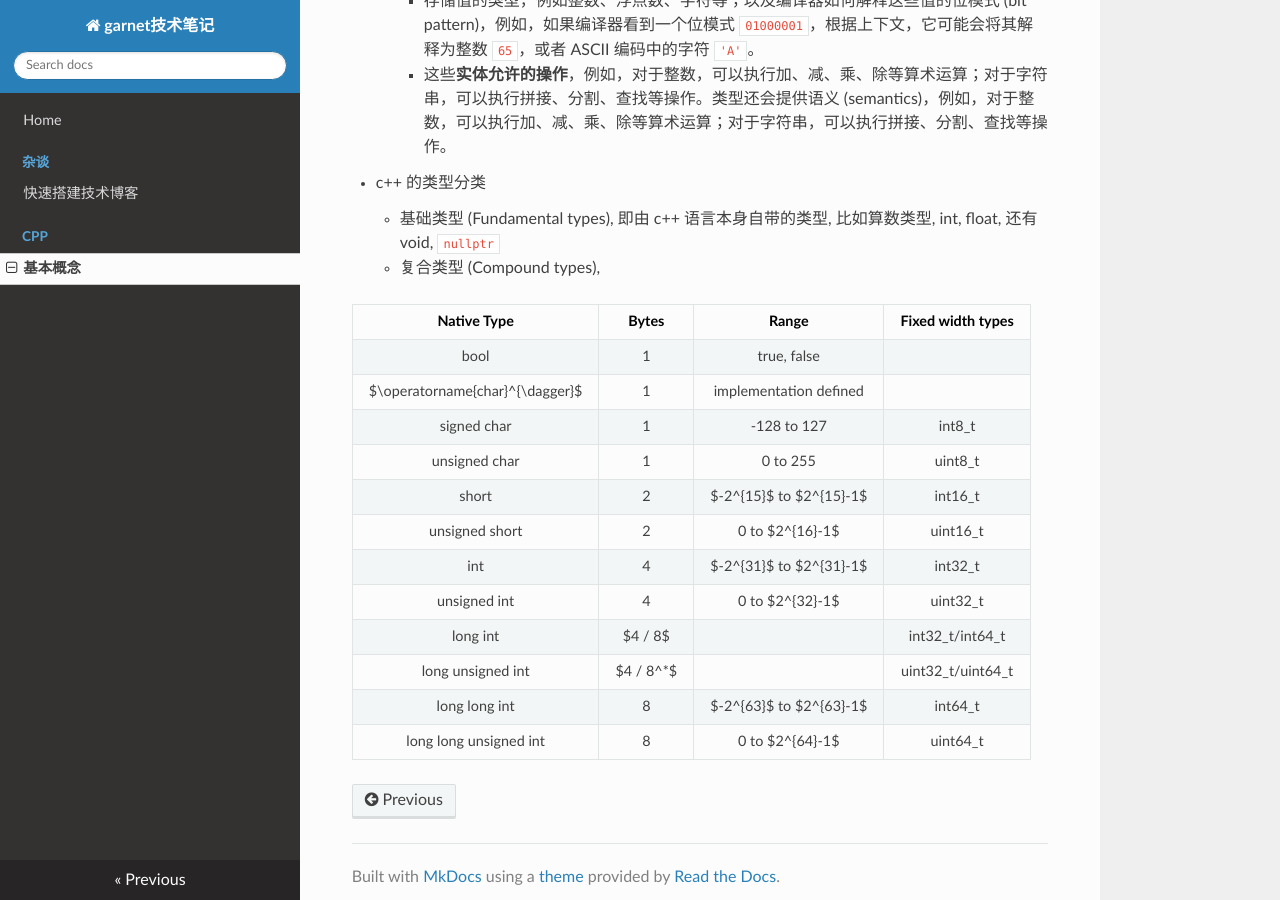
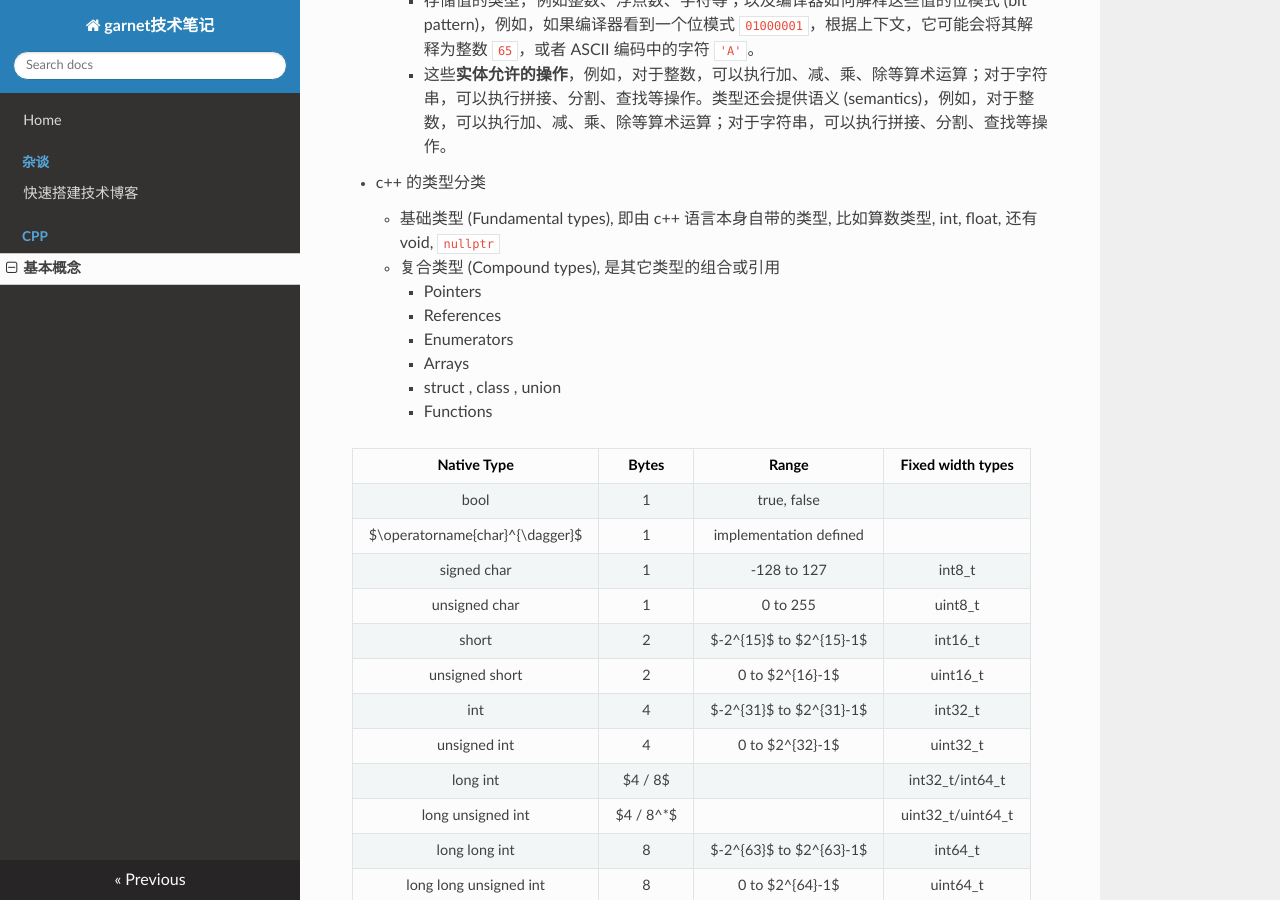
Before and after one commit to ymma98/technotes, an MkDocs documentation site: the page built from docs/cpp/基本概念.md, in a window 1280 px wide and 900 px high, scrolled down 773 px. Built offline with MkDocs 1.6.1, drawn with Linux system fonts in a browser that asks for light colours; nearby versions of some CDN libraries.

Commit message:
docs/cpp/基本概念.md updated from https://stackedit.cn/

```diff
--- a/docs/cpp/基本概念.md
+++ b/docs/cpp/基本概念.md
@@ -30,7 +30,13 @@ g++ -std=c++26 <program.cpp> -o program
 
 * c++ 的类型分类
 	* 基础类型 (Fundamental types), 即由 c++ 语言本身自带的类型, 比如算数类型, int, float, 还有 void, `nullptr`
-	* 复合类型 (Compound types),
+	* 复合类型 (Compound types), 是其它类型的组合或引用
+		* Pointers
+		* References
+		* Enumerators
+		* Arrays
+		* struct , class , union
+		* Functions
 
 | Native Type | Bytes | Range | Fixed width types <br> <cstdint> |
 | :---: | :---: | :---: | :---: |
```
Also changed, not shown: other parts of docs/cpp/基本概念.md (+3 -3 lines).
